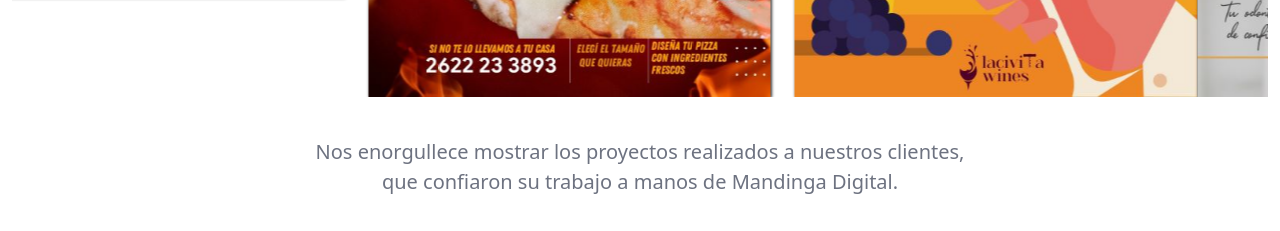
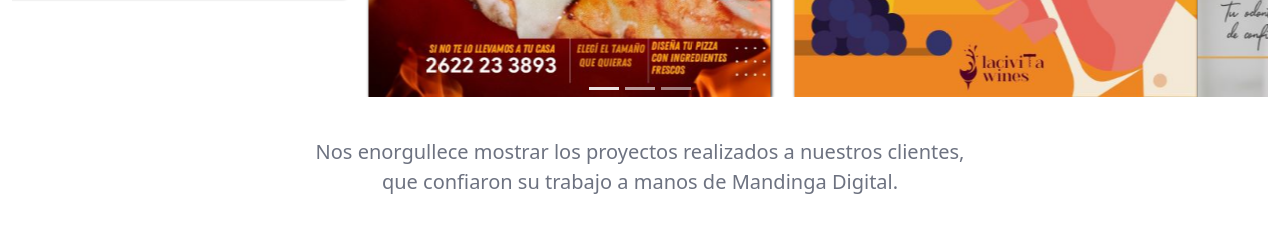
Before and after one commit to JIMartin94/Mandinga, a website: page index.html in a window 1280 px wide. Shown: the part 6100-6331 px from the top of the page. Drawn offline with nearby package versions, Linux system fonts and the light colour scheme.

Commit message:
corrigiendo

```diff
--- a/scss/_carrusel.scss
+++ b/scss/_carrusel.scss
@@ -28,5 +28,9 @@
             position: relative;
             bottom: 50px;
         }
+
+        .carousel-indicators{
+            padding-bottom: 81px;
+        }
     }
 }
--- a/scss/_preguntas.scss
+++ b/scss/_preguntas.scss
@@ -17,7 +17,6 @@
         .accordion{
             width: 50%;
             padding: 10px 50px 50px 10px;
-
             .accordion-header{
                 width: 100%;
             }
@@ -26,6 +25,7 @@
                 color: white;
                 background-color: #5956E9;
             }
+
         }
     }
 }
```
Also changed, not shown: css/estilo.css.
